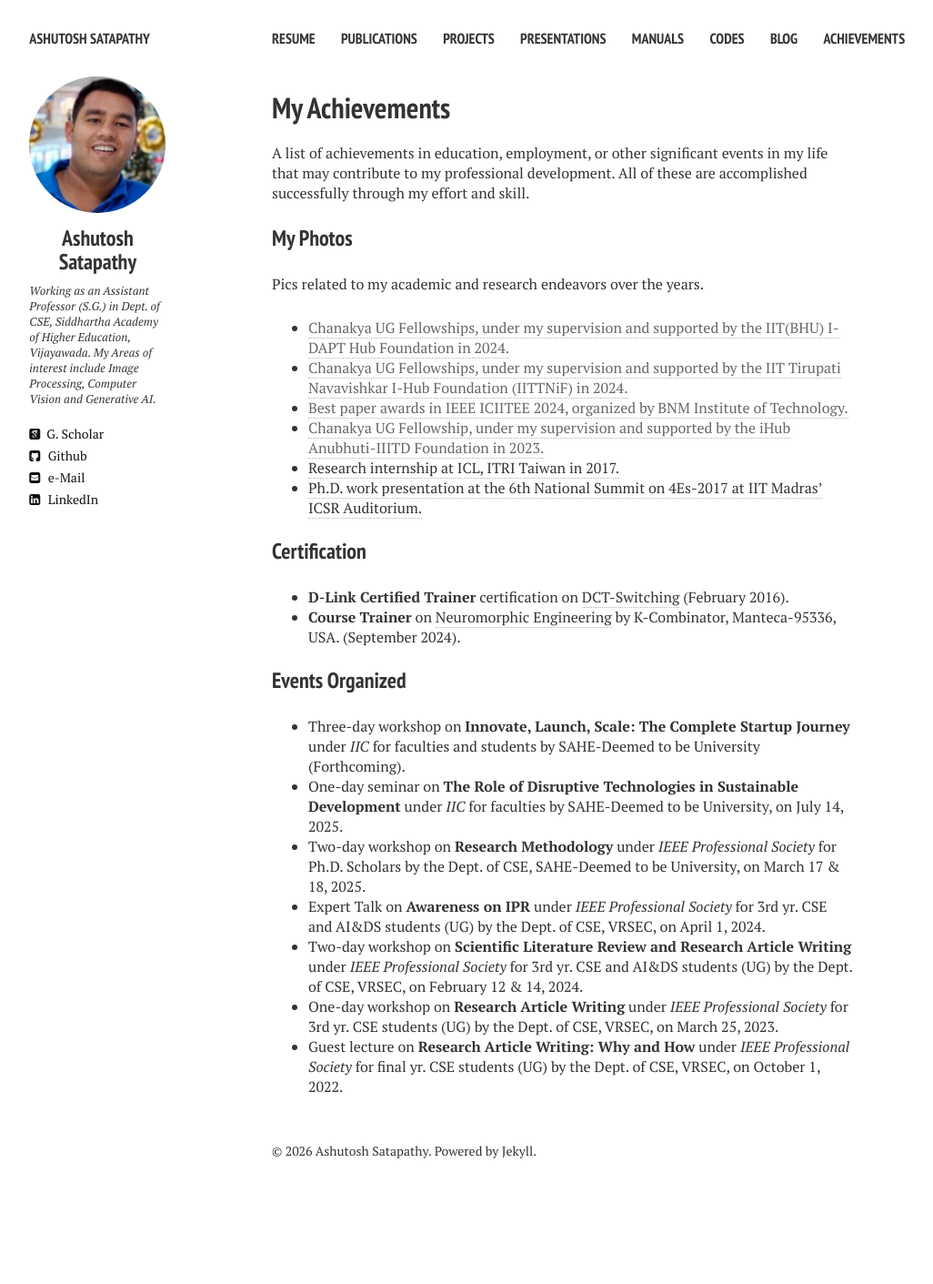
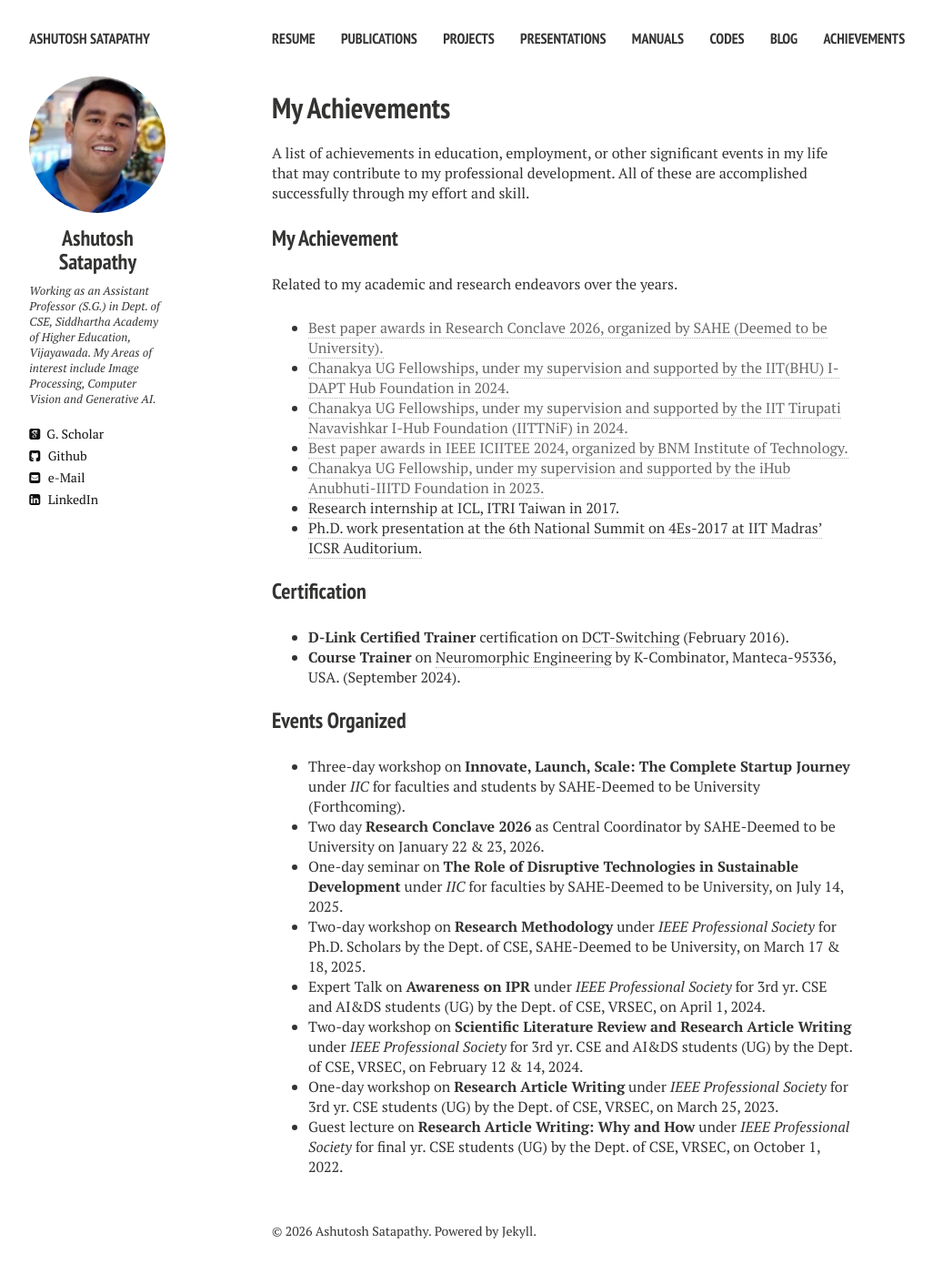
Before and after one commit to ashutoshsatapathy1990/ashutoshsatapathy1990.github.io, a Jekyll site: the page built from achievement.md, in a window 1280 px wide. Shown: the whole page at 91% size, without its empty margins (21-1047 px from the left). Built offline with Jekyll 4.4.1, drawn with Linux system fonts in a browser that asks for light colours; nearby versions of some CDN libraries; before the commit the page ends 1323 px from its top, so only the background shows below that.

Commit message:
Update achievement.md

```diff
--- a/achievement.md
+++ b/achievement.md
@@ -9,9 +9,10 @@ comments: false
 
 A list of achievements in education, employment, or other significant events in my life that may contribute to my professional development. All of these are accomplished successfully through my effort and skill.
 
-### My Photos
+### My Achievement
 
-Pics related to my academic and research endeavors over the years.
+Related to my academic and research endeavors over the years.
+* [Best paper awards in Research Conclave 2026, organized by SAHE (Deemed to be University).]()
 * [Chanakya UG Fellowships, under my supervision and supported by the IIT(BHU) I-DAPT Hub Foundation in 2024.]()
 * [Chanakya UG Fellowships, under my supervision and supported by the IIT Tirupati Navavishkar I-Hub Foundation (IITTNiF) in 2024.]()
 * [Best paper awards in IEEE ICIITEE 2024, organized by BNM Institute of Technology.]()
@@ -27,6 +28,7 @@ Pics related to my academic and research endeavors over the years.
 ### Events Organized
 
 * Three-day workshop on **Innovate, Launch, Scale: The Complete Startup Journey** under _IIC_ for faculties and students by SAHE-Deemed to be University (Forthcoming).
+* Two day **Research Conclave 2026** as Central Coordinator by SAHE-Deemed to be University on January 22 & 23, 2026.
 * One-day seminar on **The Role of Disruptive Technologies in Sustainable Development** under _IIC_ for faculties by SAHE-Deemed to be University, on July 14, 2025.
 * Two-day workshop on **Research Methodology** under _IEEE Professional Society_ for Ph.D. Scholars by the Dept. of CSE, SAHE-Deemed to be University, on March 17 & 18, 2025.
 * Expert Talk on **Awareness on IPR** under _IEEE Professional Society_ for 3rd yr. CSE and AI&DS students (UG) by the Dept. of CSE, VRSEC, on April 1, 2024.
```
